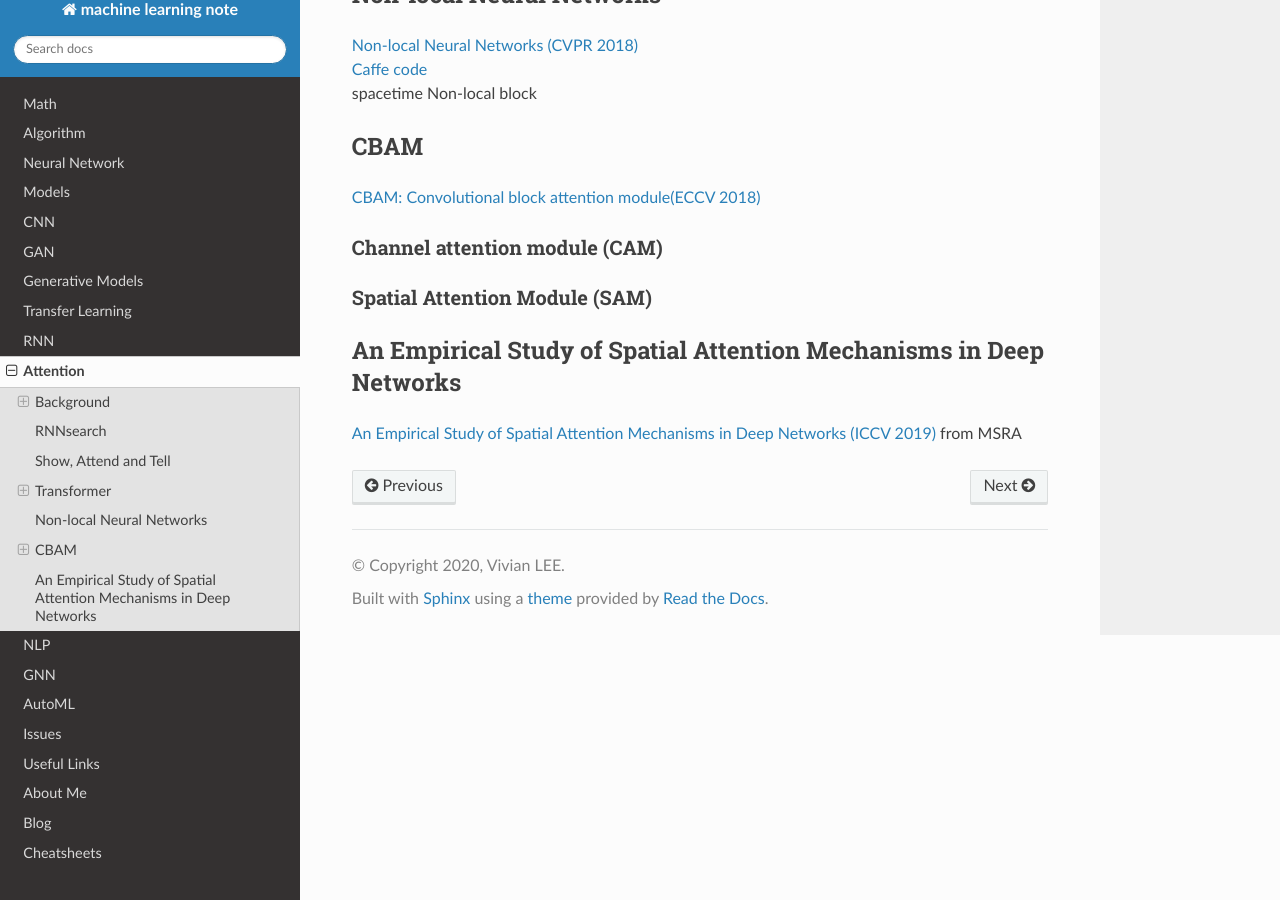
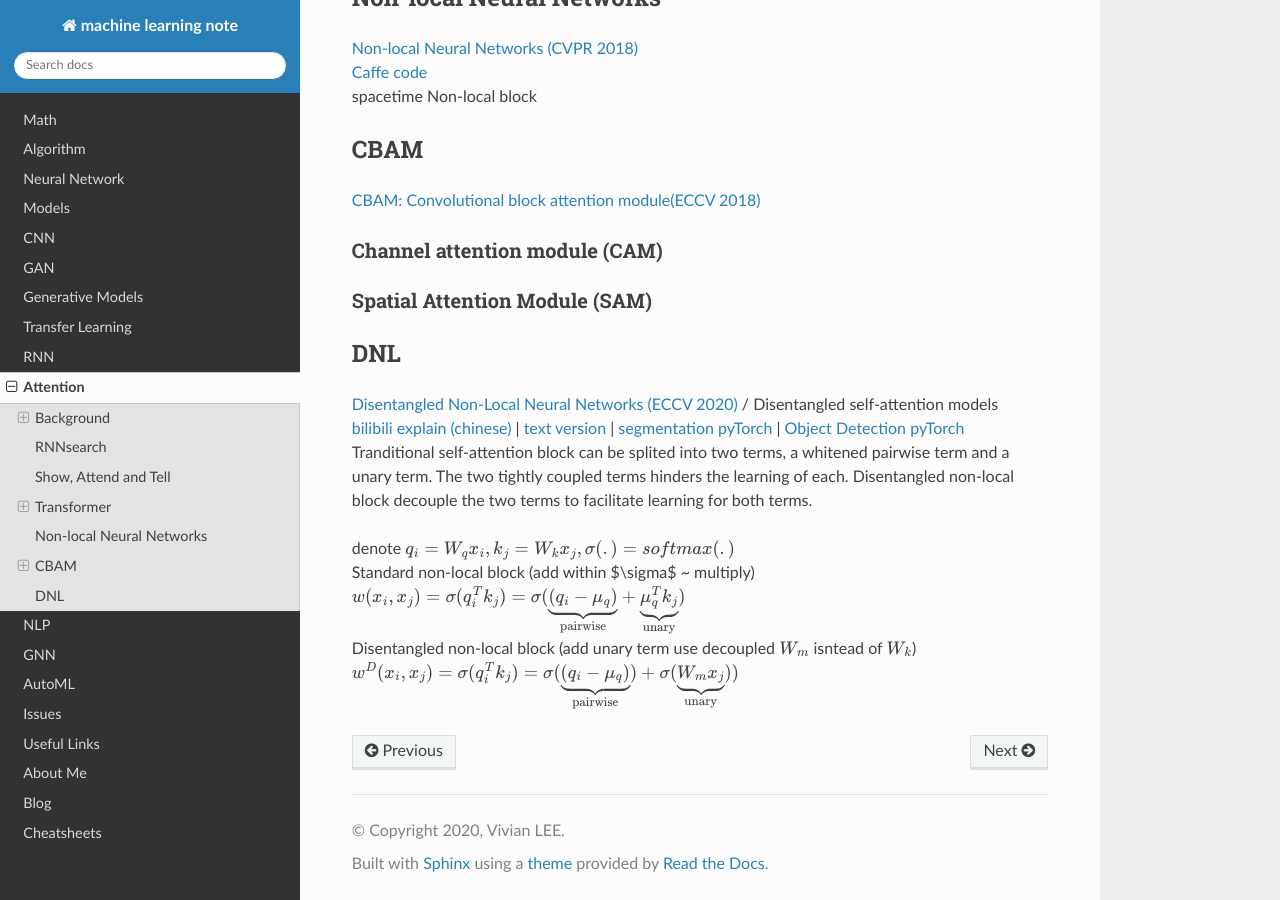
Before and after one commit to vlee-harmonicinc/machine-learning-note, a Sphinx documentation site: the page built from source/attention.md, in a window 1280 px wide and 900 px high, scrolled down 1963 px. Built offline with Sphinx 7.4.7 and the Read the Docs theme 2.0.0, drawn with Linux system fonts in a browser that asks for light colours; comment, search, counter and statistics services are not loaded; some of the changed text lies outside the part shown.

Commit message:
Disentangled Non-Local Neural Networks (ECCV 2020)

````diff
--- a/source/attention.md
+++ b/source/attention.md
@@ -24,7 +24,7 @@ Generate word by word based on image
 ### Scaled Dot-Product Attention
 ![](http://nlp.seas.harvard.edu/images/the-annotated-transformer_33_0.png)
 The input consists of queries `$Q$` and keys `$K$` of dimension `$d_k$`, and values `$V$` of dimension `$d_v$` (channel of features)
-$$ Attention(Q, K, V) = softmax(\frac{QK^T}{sqrt{d_k}})V $$
+$$ Attention(Q, K, V) = softmax(\frac{QK^T}{\sqrt{d_k}})V $$
 ### Multi-Head Attention
 ![small_img](http://nlp.seas.harvard.edu/images/the-annotated-transformer_38_0.png)
 ```math
@@ -43,5 +43,18 @@ spacetime Non-local block
 ### Channel attention module (CAM)
 ### Spatial Attention Module (SAM)
 
+<!--
 ## An Empirical Study of Spatial Attention Mechanisms in Deep Networks
 [An Empirical Study of Spatial Attention Mechanisms in Deep Networks (ICCV 2019)](http://openaccess.thecvf.com/content_ICCV_2019/papers/Zhu_An_Empirical_Study_of_Spatial_Attention_Mechanisms_in_Deep_Networks_ICCV_2019_paper.pdf) from MSRA
+-->
+
+## DNL
+[Disentangled Non-Local Neural Networks (ECCV 2020)](https://arxiv.org/abs/2006.06668) / Disentangled self-attention models
+[bilibili explain (chinese)](https://www.bilibili.com/video/av202002484/) | [text version](https://www.jiqizhixin.com/articles/2020-09-16-3) | [segmentation pyTorch](https://github.com/yinmh17/DNL-Semantic-Segmentation) | [Object Detection pyTorch](https://github.com/Howal/DNL-Object-Detection)
+Tranditional self-attention block can be splited into two terms, a whitened pairwise term and a unary term. The two tightly coupled terms hinders the learning of each. Disentangled non-local block decouple the two terms to facilitate learning for both terms.
+
+denote `$q_i = W_qx_i, k_j=W_k x_j, \sigma(.)=softmax(.)$`
+Standard non-local block (add within $\sigma$ ~ multiply)
+`$w(x_i, x_j) = \sigma(q_i^Tk_j)=\sigma(\underbrace{(q_i-\mu_q)}_\text{pairwise}+\underbrace{\mu_q^T k_j}_\text{unary})$`
+Disentangled non-local block (add unary term use decoupled `$W_m$` isntead of `$W_k$`)
+`$w^D(x_i, x_j)=\sigma(q_i^Tk_j)=\sigma(\underbrace{(q_i-\mu_q)}_\text{pairwise})+\sigma(\underbrace{W_m x_j}_\text{unary}))$`
````
